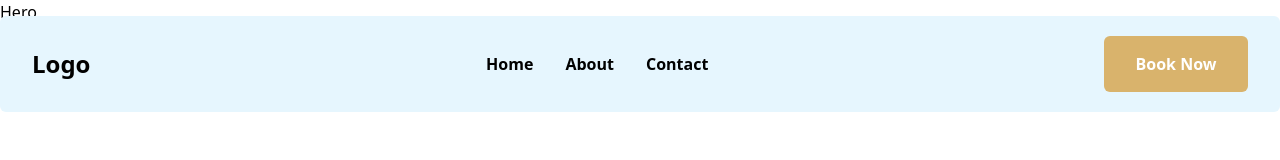
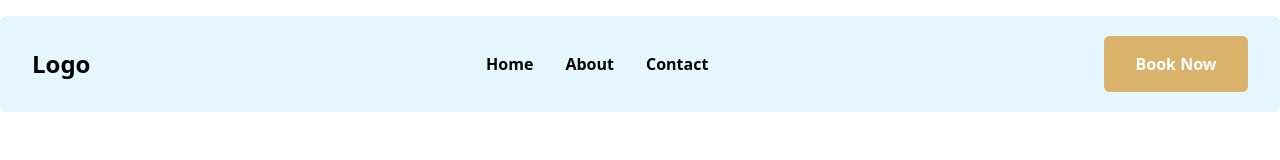
Before and after one commit to ElJosecito/vdc-web, a React (Vite) app: page / in a window 1280 px wide. Shown: the top 160 px of the page. Built offline with nearby package versions, Linux system fonts and the light colour scheme.

Commit message:
Update Router component to include home, about, and contact routes

```diff
--- a/src/assets/router/Router.jsx
+++ b/src/assets/router/Router.jsx
@@ -6,23 +6,24 @@ import { Route, Routes } from 'react-router-dom'
 //header
 import Header from '../components/layout/Header'
 
-//componets
-import Hero from '../components/pages/Hero'
-
 function Router() {
     return (
         <>
-            {/* <Header /> */}
             <Header />
             <Routes>
-                <Route path="/" element={<Hero />} />
-                <Route path="/about" element={
+                <Route path="/" component={
+                    <>
+                        <h1>Home</h1>
+                        <p>Welcome to the home page</p>
+                    </>
+                } />
+                <Route path="/about" component={
                     <>
                         <h1>About</h1>
                         <p>Learn more about us</p>
                     </>
                 } />
-                <Route path="/contact" element={
+                <Route path="/contact" component={
                     <>
                         <h1>Contact</h1>
                         <p>Get in touch with us</p>
```
